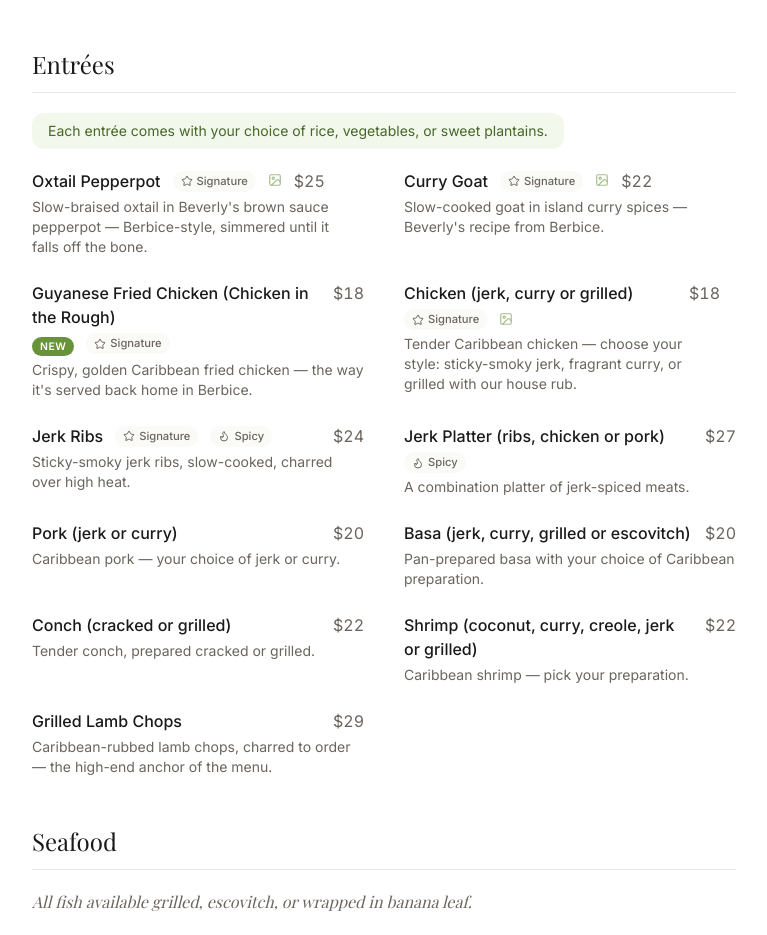
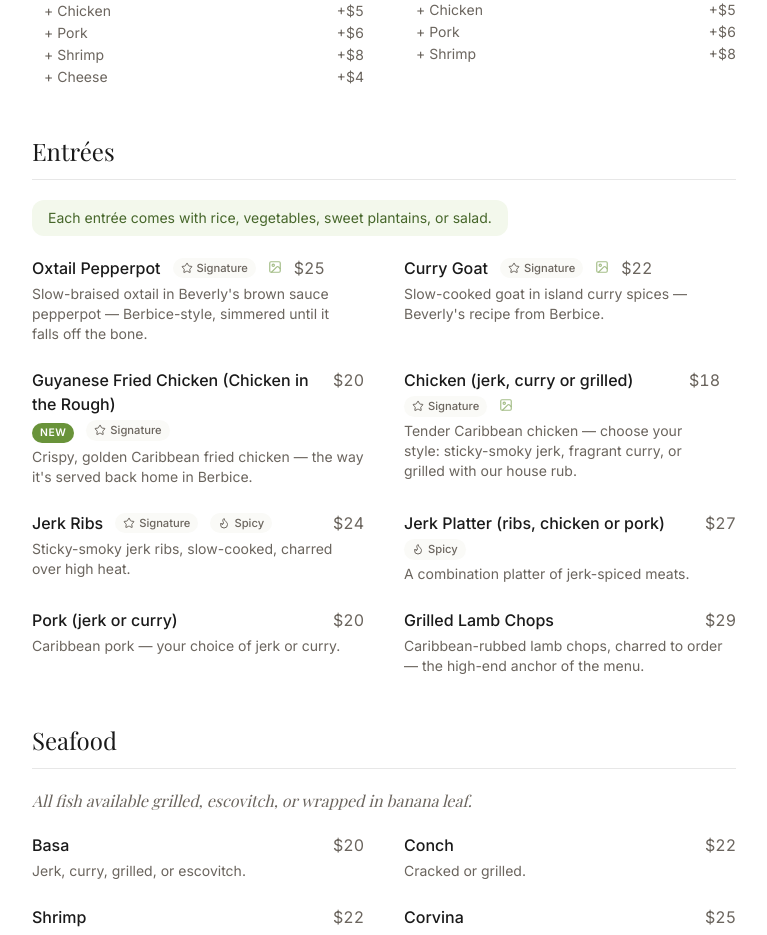
Before and after one commit to vanderbaan/bamboo-fire-cafe, a Next.js app: page /menu in a window 1280 px wide. Shown: the part 1237-2172 px from the top of the page, without its empty margins (256-1023 px from the left). Built offline with nearby package versions, Linux system fonts and the light colour scheme; no server answers.

Commit message:
Menu update: Wings, price increases, add-on changes, Seafood expansion

```diff
--- a/content/restaurant.ts
+++ b/content/restaurant.ts
@@ -125,8 +125,8 @@ export const restaurant: RestaurantContent = {
     // structure confirmed by Beverly. Section order is intentional — Loaded Fries & Nachos
     // up high because the highest-margin starters drive bigger checks; high-end anchor items
     // (Lamb Chops, Snapper Filet) sit at the end of their sections; signature flags reserved
-    // for the 5 entrées Beverly is most proud to put her name to. NEW flags reserved for
-    // the 2 just-launched items (Jerk Fries, Guyanese Fried Chicken).
+    // for the 5 entrées Beverly is most proud to put her name to. NEW flags ride on the
+    // most recently launched items (currently Wings, Jerk Fries, Guyanese Fried Chicken).
     //
     // Sections render in array order; empty sections (Today's Special, Seasonal) are
     // filtered out by Menu.tsx so they don't show hollow headings.
@@ -140,17 +140,18 @@ export const restaurant: RestaurantContent = {
       {
         title: "Starters",
         items: [
-          { name: "Conch Fritters", price: "$11", description: "Tender conch in a crispy fritter." },
+          { name: "Wings", price: "$15", description: "Jerk or Asian-style.", tags: ["spicy"], isNew: true },
+          { name: "Conch Fritters", price: "$12", description: "Tender conch in a crispy fritter. Served with sweet chili sauce." },
           { name: "Conch Ceviche", price: "$19", description: "Fresh conch marinated in a zesty blend of flavors." },
           { name: "Grilled Conch", price: "$19", description: "Tender conch, expertly grilled." },
           { name: "Tostones w/ Garlic Sauce", price: "$9", description: "Crispy fried green plantains with rich garlic sauce.", tags: ["V"] },
           { name: "Tostones w/ Eggplant Dip", price: "$11", description: "Tostones served with our smoky eggplant dip.", tags: ["V"] },
           { name: "Eggplant Dip w/ Bread", price: "$10", description: "Smoky eggplant blended with creamy goodness, served with warm bread.", tags: ["V"] },
           { name: "Eggplant w/ Roti", price: "$15", description: "Curried eggplant with warm roti — Indo-Caribbean comfort.", tags: ["V"] },
-          { name: "Plantain Fries w/ Spicy Aioli", price: "$9", description: "Thinly sliced plantains, crispy outside and soft within, with a spicy aioli on the side.", tags: ["V"] },
+          { name: "Plantain Fries w/ Spicy Aioli", price: "$10", description: "Thinly sliced plantains, crispy outside and soft within, with a spicy aioli on the side.", tags: ["V"] },
           { name: "Jerk Meatballs", price: "$12", description: "Spicy meatballs infused with jerk seasoning.", tags: ["spicy"] },
           { name: "Garbanzo Fritos", price: "$9", description: "Cumin-seasoned, crunchy garbanzo fritos.", tags: ["V"] },
-          { name: "Dhal (Yellow Lentil Soup)", price: "$9", description: "Traditional yellow lentil soup.", tags: ["V"] },
+          { name: "Dhal (Yellow Lentil Soup)", price: "$10", description: "Traditional yellow lentil soup.", tags: ["V"] },
         ],
       },
       {
@@ -164,9 +165,10 @@ export const restaurant: RestaurantContent = {
             tags: ["spicy"],
             isNew: true,
             addOns: [
-              { name: "Chicken", price: "+$4" },
-              { name: "Pork", price: "+$5" },
-              { name: "Shrimp", price: "+$6" },
+              { name: "Chicken", price: "+$5" },
+              { name: "Pork", price: "+$6" },
+              { name: "Shrimp", price: "+$8" },
+              { name: "Cheese", price: "+$4" },
             ],
           },
           {
@@ -174,16 +176,16 @@ export const restaurant: RestaurantContent = {
             price: "$13",
             description: "Tostones, melted cheese, scallions.",
             addOns: [
-              { name: "Chicken", price: "+$4" },
-              { name: "Pork", price: "+$5" },
-              { name: "Shrimp", price: "+$6" },
+              { name: "Chicken", price: "+$5" },
+              { name: "Pork", price: "+$6" },
+              { name: "Shrimp", price: "+$8" },
             ],
           },
         ],
       },
       {
         title: "Entrées",
-        callout: "Each entrée comes with your choice of rice, vegetables, or sweet plantains.",
+        callout: "Each entrée comes with rice, vegetables, sweet plantains, or salad.",
         items: [
           {
             name: "Oxtail Pepperpot",
@@ -204,7 +206,7 @@ export const restaurant: RestaurantContent = {
           },
           {
             name: "Guyanese Fried Chicken (Chicken in the Rough)",
-            price: "$18",
+            price: "$20",
             description: "Crispy, golden Caribbean fried chicken — the way it's served back home in Berbice.",
             tags: ["signature"],
             isNew: true,
@@ -226,9 +228,6 @@ export const restaurant: RestaurantContent = {
           },
           { name: "Jerk Platter (ribs, chicken or pork)", price: "$27", description: "A combination platter of jerk-spiced meats.", tags: ["spicy"] },
           { name: "Pork (jerk or curry)", price: "$20", description: "Caribbean pork — your choice of jerk or curry." },
-          { name: "Basa (jerk, curry, grilled or escovitch)", price: "$20", description: "Pan-prepared basa with your choice of Caribbean preparation." },
-          { name: "Conch (cracked or grilled)", price: "$22", description: "Tender conch, prepared cracked or grilled." },
-          { name: "Shrimp (coconut, curry, creole, jerk or grilled)", price: "$22", description: "Caribbean shrimp — pick your preparation." },
           { name: "Grilled Lamb Chops", price: "$29", description: "Caribbean-rubbed lamb chops, charred to order — the high-end anchor of the menu." },
         ],
       },
@@ -236,6 +235,9 @@ export const restaurant: RestaurantContent = {
         title: "Seafood",
         blurb: "All fish available grilled, escovitch, or wrapped in banana leaf.",
         items: [
+          { name: "Basa", price: "$20", description: "Jerk, curry, grilled, or escovitch." },
+          { name: "Conch", price: "$22", description: "Cracked or grilled." },
+          { name: "Shrimp", price: "$22", description: "Coconut, curry, creole, jerk, or grilled." },
           { name: "Corvina", price: "$25", description: "Fresh corvina, prepared Caribbean-style." },
           { name: "Grouper", price: "$27", description: "Whole or filet grouper with our house spice." },
           { name: "Snapper Filet", price: "$28", description: "Pan-prepared snapper filet, the high-end fish anchor." },
@@ -254,9 +256,9 @@ export const restaurant: RestaurantContent = {
               { label: "Lg", price: "$15" },
             ],
             addOns: [
-              { name: "Chicken", price: "+$4" },
-              { name: "Pork", price: "+$5" },
-              { name: "Shrimp", price: "+$6" },
+              { name: "Chicken", price: "+$8" },
+              { name: "Pork", price: "+$8" },
+              { name: "Shrimp", price: "+$10" },
               { name: "Fish / Lobster / Seafood", price: "MKT" },
             ],
           },
@@ -266,9 +268,9 @@ export const restaurant: RestaurantContent = {
         title: "Plant Based",
         items: [
           { name: "Tofu (jerk, curry, grilled or escovitch)", price: "$18", description: "Caribbean-prepared tofu — pick your style.", tags: ["V"] },
-          { name: "Coconut Tofu", price: "$17", description: "Coconut-crusted tofu with sweet chili.", tags: ["V"] },
-          { name: "Veggie Lo Mein", price: "$17", description: "Caribbean-style lo mein with vegetables.", tags: ["V"] },
-          { name: "Veggie (curry or jerk)", price: "$17", description: "Cauliflower-forward vegetable plate, your spice.", tags: ["V"] },
+          { name: "Coconut Tofu", price: "$20", description: "Coconut-crusted tofu with sweet chili. Made fresh to order.", tags: ["V"] },
+          { name: "Veggie Lo Mein", price: "$18", description: "Caribbean-style lo mein with vegetables.", tags: ["V"] },
+          { name: "Veggie (curry or jerk)", price: "$18", description: "Cauliflower-forward vegetable plate, your spice.", tags: ["V"] },
         ],
       },
       {
@@ -280,7 +282,7 @@ export const restaurant: RestaurantContent = {
             description: "Fresh mixed greens.",
             tags: ["V"],
             addOns: [
-              { name: "Chicken", price: "+$6" },
+              { name: "Chicken", price: "+$8" },
               { name: "Pork", price: "+$8" },
               { name: "Shrimp", price: "+$10" },
             ],
```
